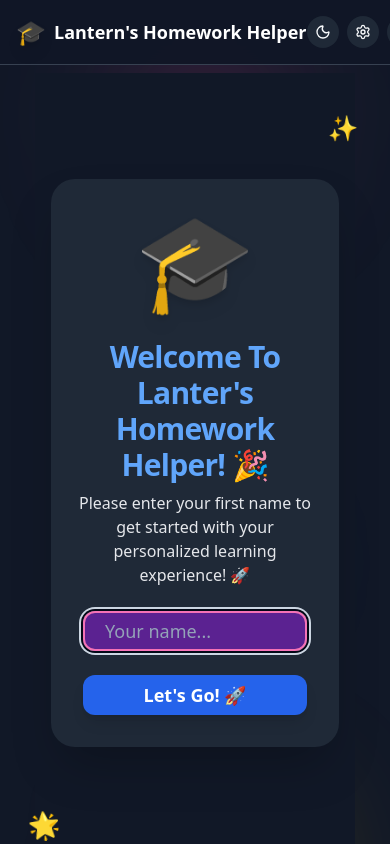
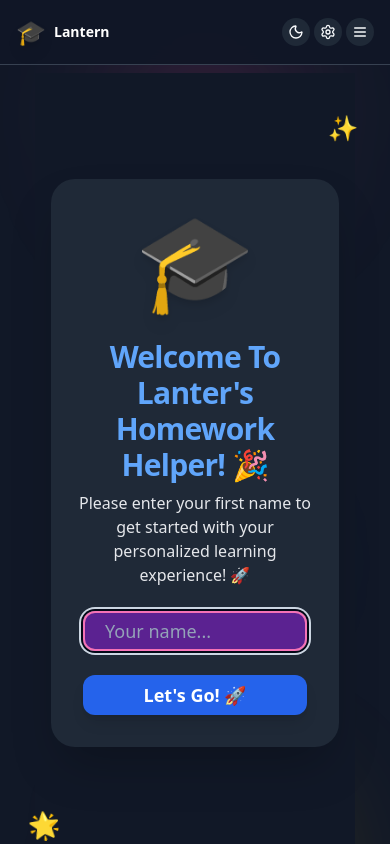
Before and after one commit to onilude-david/new-chatbot-deploy, a React (Vite) app in the folder frontend/: page / in a window 390 px wide. Shown: the top 844 px of the page. Built offline with nearby package versions, Linux system fonts and the light colour scheme; no server answers.

Commit message:
mobile menu

```diff
--- a/frontend/src/components/Header.jsx
+++ b/frontend/src/components/Header.jsx
@@ -17,12 +17,12 @@ export default function Header({ theme, setTheme, userName, onNavigate }) {
         <div className="flex items-center justify-between h-16">
           {/* Logo and Brand */}
           <motion.div
-            className="flex items-center space-x-2 sm:space-x-3"
+            className="flex items-center space-x-2 sm:space-x-3 flex-shrink-0"
             whileHover={{ scale: 1.05 }}
             transition={{ duration: 0.2 }}
           >
             <div className="text-2xl sm:text-3xl drop-shadow-lg">🎓</div>
-            <div className="min-w-0 flex-1">
+            <div className="min-w-0 hidden sm:block">
               <h1 className="text-lg sm:text-xl font-bold text-gray-900 dark:text-white truncate">
                 Lantern's Homework Helper
               </h1>
@@ -31,6 +31,11 @@ export default function Header({ theme, setTheme, userName, onNavigate }) {
                   Welcome back, {userName}! 👋
                 </p>
               )}
+            </div>
+            <div className="sm:hidden">
+              <h1 className="text-sm font-bold text-gray-900 dark:text-white">
+                Lantern
+              </h1>
             </div>
           </motion.div>
 
@@ -98,7 +103,7 @@ export default function Header({ theme, setTheme, userName, onNavigate }) {
           </nav>
 
           {/* Right side - Theme toggle, settings, and mobile menu */}
-          <div className="flex items-center space-x-2 sm:space-x-3">
+          <div className="flex items-center space-x-1 sm:space-x-2 md:space-x-3 flex-shrink-0">
             {/* Theme Toggle */}
             <motion.div
               whileHover={{ scale: 1.1 }}
@@ -109,10 +114,10 @@ export default function Header({ theme, setTheme, userName, onNavigate }) {
                 variant="ghost"
                 size="icon"
                 onClick={() => setTheme(theme === "dark" ? "light" : "dark")}
-                className="h-8 w-8 sm:h-9 sm:w-9 rounded-full bg-gray-100 dark:bg-gray-800 hover:bg-gray-200 dark:hover:bg-gray-700"
+                className="h-7 w-7 sm:h-8 sm:w-8 md:h-9 md:w-9 rounded-full bg-gray-100 dark:bg-gray-800 hover:bg-gray-200 dark:hover:bg-gray-700"
               >
-                <Sun className="h-[1rem] w-[1rem] sm:h-[1.2rem] sm:w-[1.2rem] rotate-0 scale-100 transition-all dark:-rotate-90 dark:scale-0" />
-                <Moon className="absolute h-[1rem] w-[1rem] sm:h-[1.2rem] sm:w-[1.2rem] rotate-90 scale-0 transition-all dark:rotate-0 dark:scale-100" />
+                <Sun className="h-[0.875rem] w-[0.875rem] sm:h-[1rem] sm:w-[1rem] md:h-[1.2rem] md:w-[1.2rem] rotate-0 scale-100 transition-all dark:-rotate-90 dark:scale-0" />
+                <Moon className="absolute h-[0.875rem] w-[0.875rem] sm:h-[1rem] sm:w-[1rem] md:h-[1.2rem] md:w-[1.2rem] rotate-90 scale-0 transition-all dark:rotate-0 dark:scale-100" />
                 <span className="sr-only">Toggle theme</span>
               </Button>
             </motion.div>
@@ -127,7 +132,7 @@ export default function Header({ theme, setTheme, userName, onNavigate }) {
                 variant="ghost"
                 size="icon"
                 onClick={() => onNavigate && onNavigate('settings')}
-                className="h-8 w-8 sm:h-9 sm:w-9 rounded-full bg-gray-100 dark:bg-gray-800 hover:bg-gray-200 dark:hover:bg-gray-700"
+                className="h-7 w-7 sm:h-8 sm:w-8 md:h-9 md:w-9 rounded-full bg-gray-100 dark:bg-gray-800 hover:bg-gray-200 dark:hover:bg-gray-700"
               >
                 <Settings className="h-4 w-4" />
                 <span className="sr-only">Settings</span>
@@ -145,7 +150,7 @@ export default function Header({ theme, setTheme, userName, onNavigate }) {
                 variant="ghost"
                 size="icon"
                 onClick={() => setMobileMenuOpen(!mobileMenuOpen)}
-                className="h-8 w-8 sm:h-9 sm:w-9 rounded-full bg-gray-100 dark:bg-gray-800 hover:bg-gray-200 dark:hover:bg-gray-700"
+                className="h-7 w-7 sm:h-8 sm:w-8 md:h-9 md:w-9 rounded-full bg-gray-100 dark:bg-gray-800 hover:bg-gray-200 dark:hover:bg-gray-700"
               >
                 {mobileMenuOpen ? <X className="h-4 w-4" /> : <Menu className="h-4 w-4" />}
                 <span className="sr-only">Toggle menu</span>
```
